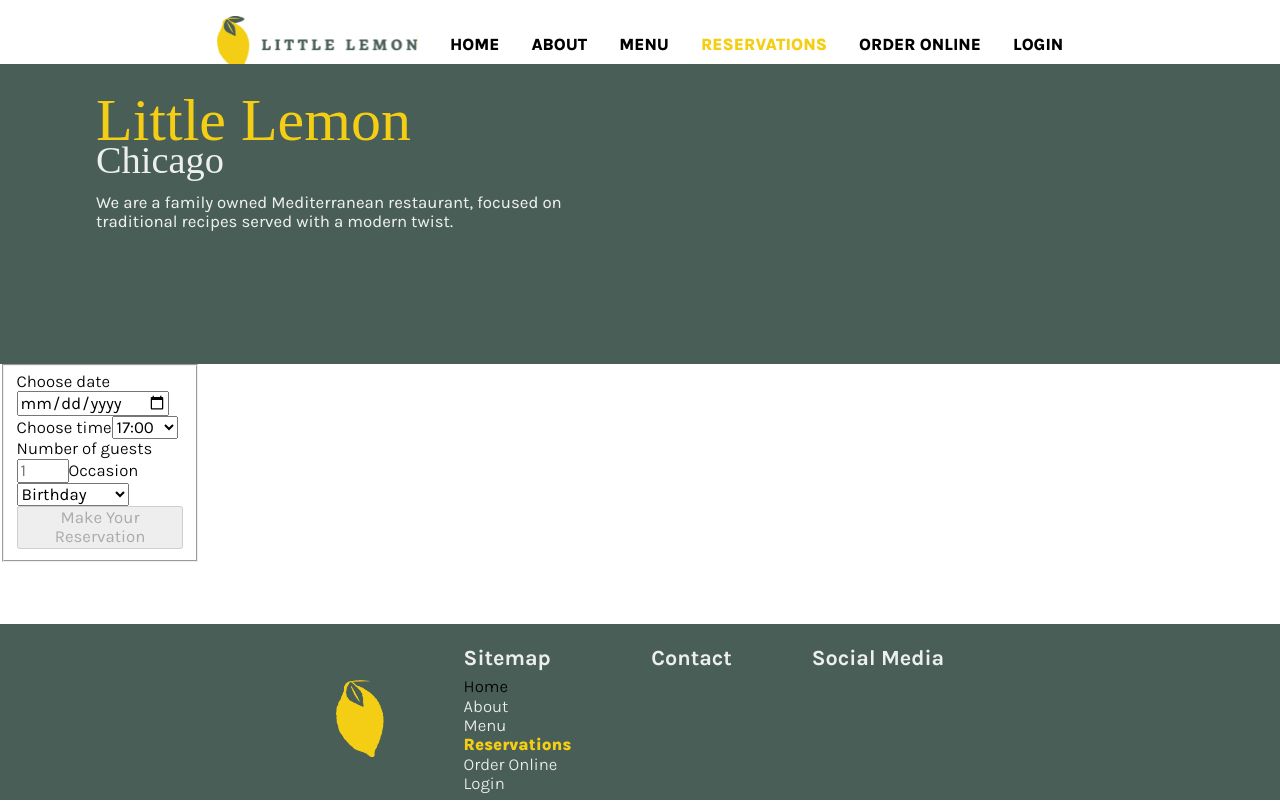
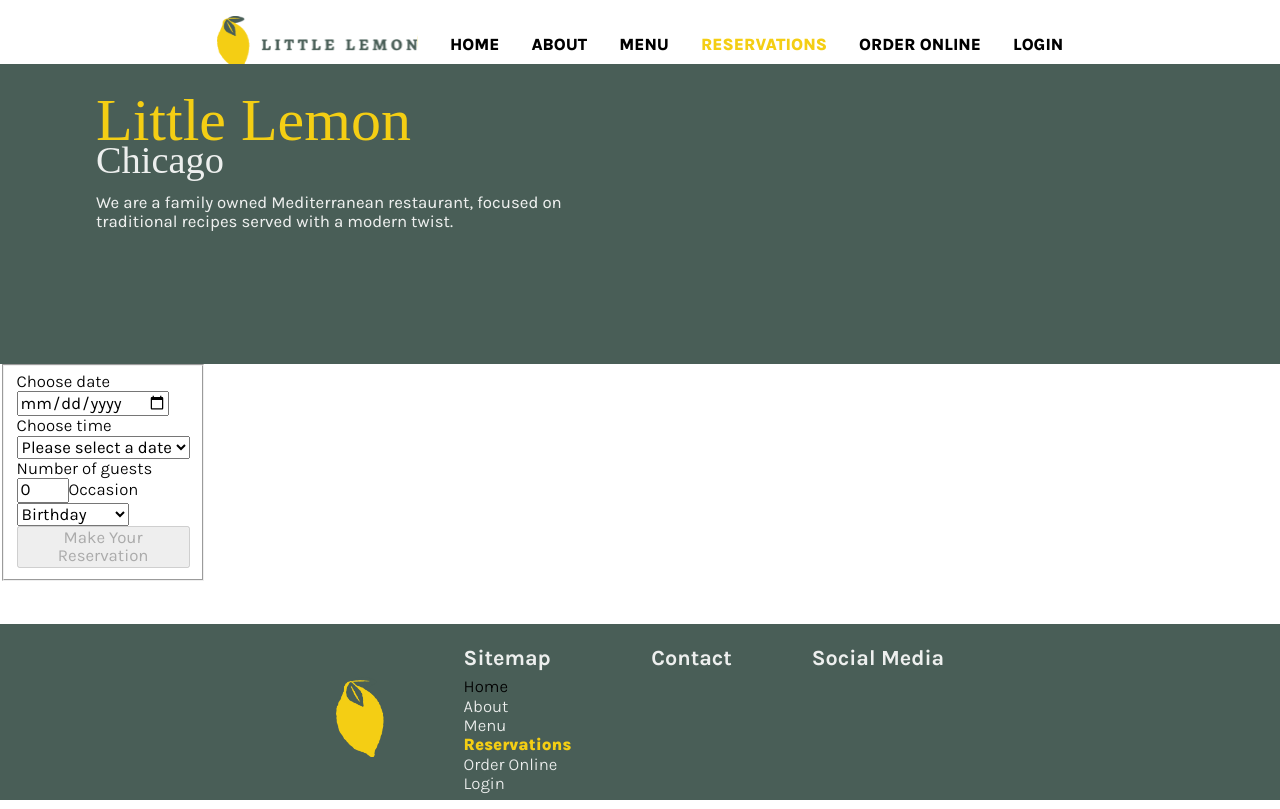
Before and after one commit to brianclements/front-end-capstone, a React (Create React App) app: page /reservations in a window 1280 px wide. Built offline with nearby package versions, Linux system fonts and the light colour scheme; a web font is replaced by a local one.

Commit message:
refactor: switch from useState -> useReducer for available booking times
Added basic functionality to determine the available times from a given
date in the date picker. No form valildation yet. Left useState code
commented for study.

```diff
--- /dev/null
+++ b/src/components/BookingFormReducer.jsx
@@ -0,0 +1,84 @@
+import { useState } from "react";
+import style from './BookingForm.module.css';
+
+const BookingForm = (props) => {
+  const [date, setDate] = useState("");
+  const [time, setTime] = useState("");
+  const [guests, setGuests] = useState("0");
+  const [occasion, setOccasion] = useState("");
+
+  const onDateChange = (e) => {
+    setDate(e.target.value);
+    props.updateAvailableTimes(e.target.value);
+  };
+
+  const handleSubmit = (e) => {
+    //Prevent default form action
+    e.preventDefault();
+
+    //Form validation
+    //TODO
+
+    // console.log(date, time, guests, occasion);
+
+    //Reset Form
+    setDate("");
+    setTime("");
+    setGuests("");
+    setOccasion("");
+  };
+
+  return (
+      <form
+        id={style.bookingForm}
+        onSubmit={handleSubmit}
+      >
+        <fieldset>
+          <label htmlFor="res-date">Choose date</label>
+          <input
+            type="date"
+            id="res-date"
+            value={date}
+            onChange={onDateChange}
+          />
+          <label htmlFor="res-time">Choose time</label>
+          <select
+            id="res-time "
+            value={time}
+            onChange={(e) => setTime(e.target.value)}
+          >
+            {props.availableTimes.map(time => (
+              <option key={time}>{time}</option>
+            ))}
+          </select>
+          <label htmlFor="guests">Number of guests</label>
+          <input
+            type="number"
+            placeholder="1"
+            min="1"
+            max="10"
+            id="guests"
+            value={guests}
+            onChange={(e) => setGuests(e.target.value)}
+          />
+          <label htmlFor="occasion">Occasion</label>
+          <select
+            id="occasion"
+            value={occasion}
+            onChange={(e) => setOccasion(e.target.value)}
+          >
+              <option>Birthday</option>
+              <option>Anniversary</option>
+          </select>
+          <button
+            disabled={!date | !time | !guests | !occasion}
+            type="submit"
+          >
+            Make Your Reservation
+          </button>
+        </fieldset>
+      </form>
+  );
+};
+
+export default BookingForm;
--- /dev/null
+++ b/src/components/dateReducer.js
@@ -0,0 +1,39 @@
+const dateReducer = (state, lookup) => {
+  let date = new Date();
+  let currentDay= String(date.getDate()).padStart(2, '0');
+  let currentMonth = String(date.getMonth()+1).padStart(2,"0");
+  let currentYear = date.getFullYear();
+  let today = `${currentYear}-${currentMonth}-${currentDay}`;
+
+  switch (lookup.date) {
+    case today: {
+      return [
+        "17:00",
+        "18:00",
+        "19:00",
+        "20:00",
+        "21:00",
+        "22:00"
+      ];
+    };
+    default: {
+      return [
+        "10:00",
+        "11:00",
+        "12:00",
+        "13:00",
+        "14:00",
+        "15:00",
+        "16:00",
+        "17:00",
+        "18:00",
+        "19:00",
+        "20:00",
+        "21:00",
+        "22:00"
+      ];
+    };
+  };
+};
+
+export default dateReducer;
--- a/src/pages/Reservations.jsx
+++ b/src/pages/Reservations.jsx
@@ -1,10 +1,18 @@
-import { useState } from "react";
+// import { useState } from "react";
+import { useReducer } from "react";
 import Hero from '../components/Hero';
 import BookingForm from '../components/BookingForm';
+import BookingFormReducer from '../components/BookingFormReducer';
+import dateReducer from '../components/dateReducer.js';
 import './Reservations.css';
+
 
 const Reservations = () => {
 
+  //////////////////////////////////////////
+  // useState
+  // deactivated but left here for posterity
+  /*
   const [availableTimes, setAvailableTimes] = useState([
         "17:00",
         "18:00",
@@ -12,19 +20,37 @@ const Reservations = () => {
         "20:00",
         "21:00",
         "22:00"
-    ]
-  );
-
+  ]);
   const updateAvailableTimes = () => {
     setAvailableTimes(prevState => {
       return [ ...prevState];
+    });
+  };
+  */
+
+  //////////////////////////////////////////
+  // useReducer
+  const initialState = [
+    "Please select a date"
+  ];
+
+  const [availableTimes, dispatch] = useReducer(dateReducer, initialState);
+
+  const updateTimes = (d) => {
+    dispatch({
+      date: d
     });
   };
 
   return (
     <main>
       <Hero/>
+      {/* deactivated but left here for posterity
       <BookingForm availableTimes={availableTimes} updateAvailableTimes={updateAvailableTimes}/>
+      */}
+      <BookingFormReducer availableTimes={availableTimes} updateAvailableTimes={updateTimes}/>
+      {/*
+      */}
     </main>
   );
 };
```
